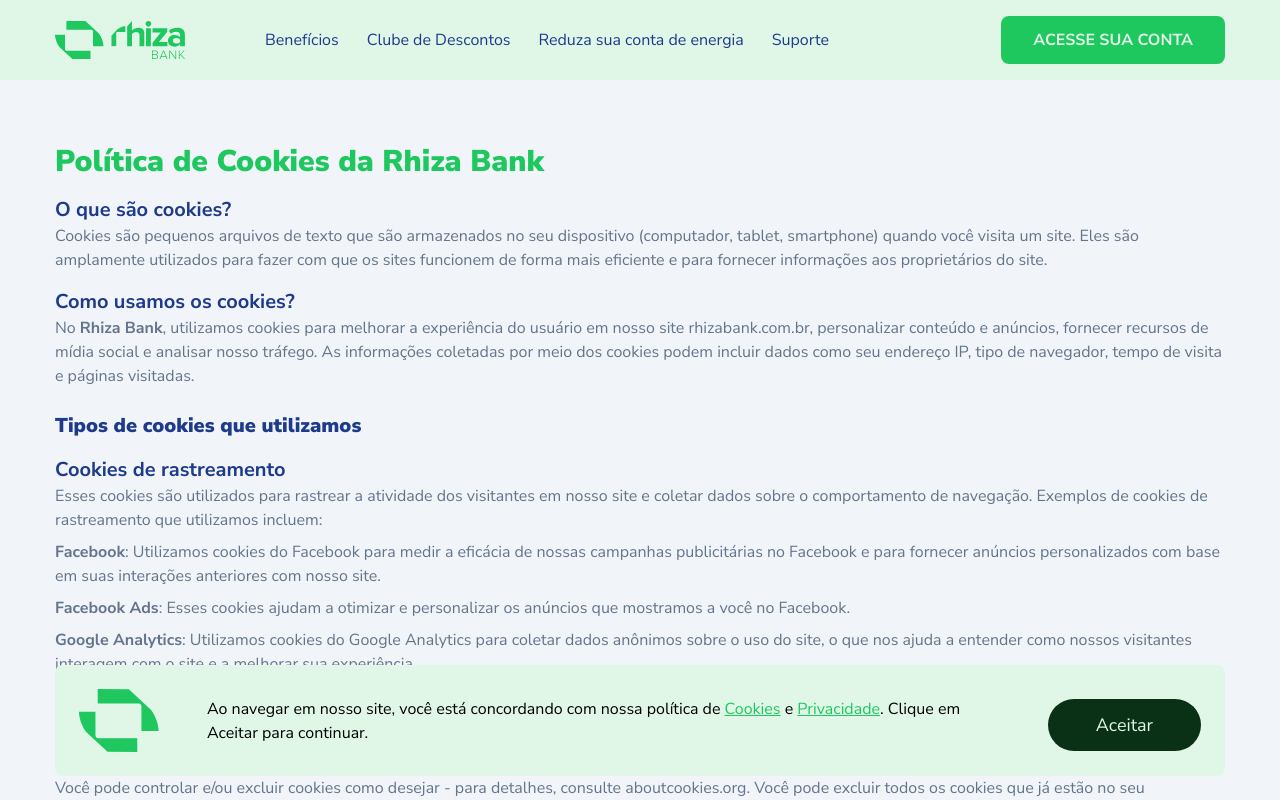
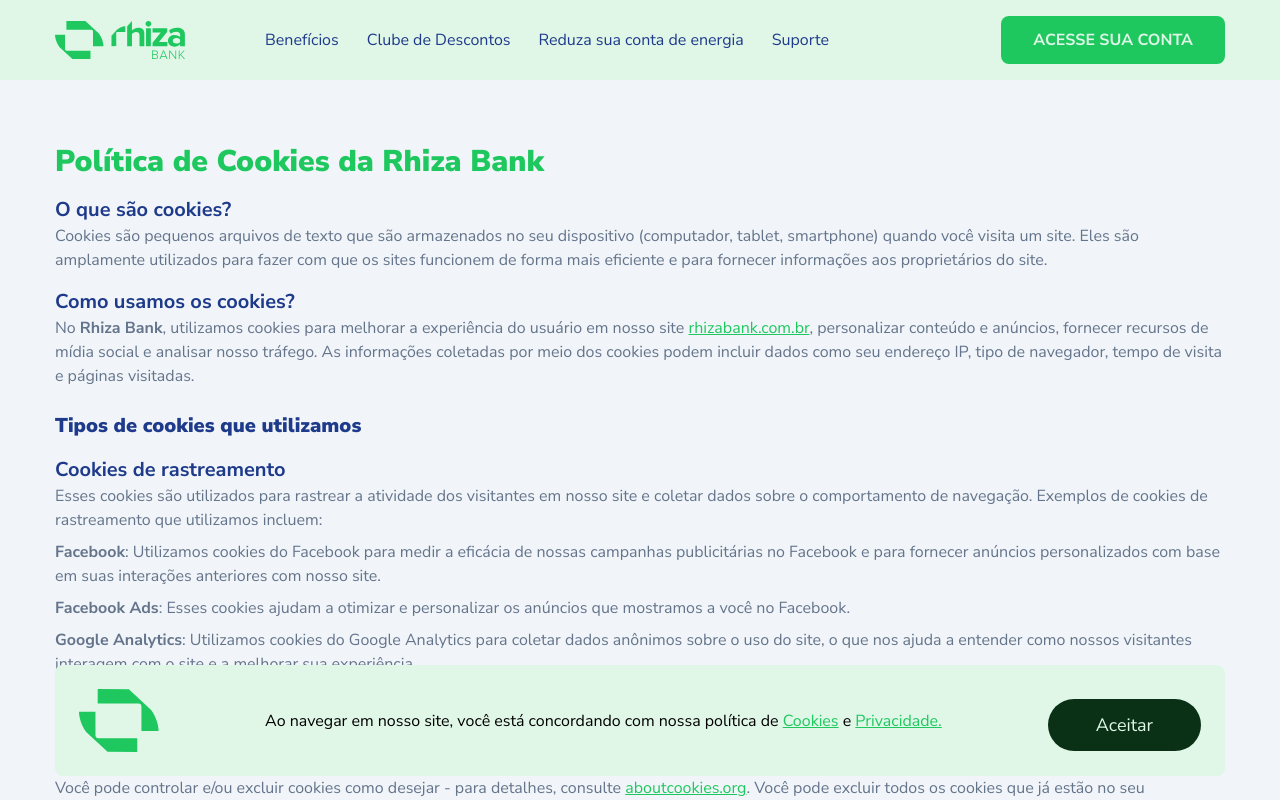
Before and after one commit to rafaverde/rhizaBank-lp, a Next.js app: page /cookies-policies in a window 1280 px wide. Shown: the top 800 px of the page. Built offline with nearby package versions, Linux system fonts and the light colour scheme.

Commit message:
Google Tag Manager consenting on consent banner.

```diff
--- a/src/app/cookies-policies/page.tsx
+++ b/src/app/cookies-policies/page.tsx
@@ -1,4 +1,5 @@
 import { Metadata } from "next";
+import Link from "next/link";
 
 export const metadata: Metadata = {
   title: "Política de Cookies",
@@ -29,11 +30,16 @@
         <p className="text-slate-500">
           No <strong>Rhiza Bank</strong>, utilizamos cookies para melhorar a
           experiência do usuário em nosso site{" "}
-          <a href="https://rhizabank.com.br">rhizabank.com.br</a>, personalizar
-          conteúdo e anúncios, fornecer recursos de mídia social e analisar
-          nosso tráfego. As informações coletadas por meio dos cookies podem
-          incluir dados como seu endereço IP, tipo de navegador, tempo de visita
-          e páginas visitadas.
+          <Link
+            className="cursor-pointer text-rhiza-green-500 underline hover:text-rhiza-green-900"
+            href="https://rhizabank.com.br"
+          >
+            rhizabank.com.br
+          </Link>
+          , personalizar conteúdo e anúncios, fornecer recursos de mídia social
+          e analisar nosso tráfego. As informações coletadas por meio dos
+          cookies podem incluir dados como seu endereço IP, tipo de navegador,
+          tempo de visita e páginas visitadas.
         </p>
 
         <h3 className="mt-6 text-xl font-extrabold text-rhiza-blue-500">
@@ -78,9 +84,16 @@
         </h3>
         <p className="text-slate-500">
           Você pode controlar e/ou excluir cookies como desejar - para detalhes,
-          consulte <a href="https://aboutcookies.org">aboutcookies.org</a>. Você
-          pode excluir todos os cookies que já estão no seu computador e pode
-          configurar a maioria dos navegadores para impedir que eles sejam
+          consulte{" "}
+          <Link
+            className="cursor-pointer text-rhiza-green-500 underline hover:text-rhiza-green-900"
+            href="https://aboutcookies.org"
+            target="_blank"
+          >
+            aboutcookies.org
+          </Link>
+          . Você pode excluir todos os cookies que já estão no seu computador e
+          pode configurar a maioria dos navegadores para impedir que eles sejam
           colocados. No entanto, se você fizer isso, talvez tenha que ajustar
           manualmente algumas preferências sempre que visitar um site e alguns
           serviços e funcionalidades poderão não funcionar.
@@ -101,9 +114,12 @@
           </li>
           <li>
             <strong>E-mail</strong>:{" "}
-            <a href="mailto:atendimento@rhizabank.com.br">
+            <Link
+              className="cursor-pointer text-rhiza-green-500 underline hover:text-rhiza-green-900"
+              href="mailto:atendimento@rhizabank.com.br"
+            >
               atendimento@rhizabank.com.br
-            </a>
+            </Link>
           </li>
         </ul>
 
--- a/src/app/layout.tsx
+++ b/src/app/layout.tsx
@@ -1,6 +1,5 @@
 import type { Metadata } from "next";
 
-// import { GoogleTagManager } from "@next/third-parties/google";
 import { Nunito_Sans } from "next/font/google";
 
 import { Header } from "@/components/header";
@@ -40,8 +39,6 @@
 }>) {
   return (
     <html lang="pt-br" className="scroll-smooth">
-      {/* <GoogleTagManager gtmId="GTM-KWXC54QN" /> */}
-
       <body className={`${nunitoSans.className} antialiased`}>
         <Header />
         {children}
--- a/src/components/consent-banner.tsx
+++ b/src/components/consent-banner.tsx
@@ -1,20 +1,45 @@
+"use client";
+
 import Image from "next/image";
 import rhizaIcon from "@/assets/rhiza-bank-icon-green.svg";
 import Link from "next/link";
+import { useEffect, useState } from "react";
+import { GoogleTagManager } from "@next/third-parties/google";
 
-interface ConsentBannerProps {
-  gtmId: string;
-  facebookPixel: string;
+export function ConsentBanner() {
+  const [isConsent, setIsConsent] = useState(false);
+  const [isVisible, setIsVisible] = useState(false);
+
+  useEffect(() => {
+    const consent = localStorage.getItem("@rhizabank:cookies-consent");
+
+    if (consent) {
+      setIsConsent(true);
+      return;
     }
 
-export function ConsentBanner() {
+    setIsVisible(true);
+  }, []);
+
+  function handleCookiesConsent() {
+    localStorage.setItem("@rhizabank:cookies-consent", "true");
+
+    setIsConsent(true);
+    setIsVisible(false);
+  }
   return (
-    <aside className="fixed bottom-0 w-full">
-      <div className="m-6 flex flex-col justify-start gap-6 rounded-lg bg-rhiza-green-100 p-6 lg:mx-auto lg:max-w-[1170px] lg:flex-row lg:items-center lg:gap-12">
+    <>
+      {isConsent && <GoogleTagManager gtmId="GTM-KWXC54QN" />}
+
+      <aside
+        className={`fixed bottom-0 w-full ${isVisible ? "translate-y-0" : "translate-y-[100%]"} transition-all duration-500 ease-in-out`}
+      >
+        <div className="m-6 flex flex-col justify-start gap-6 rounded-lg bg-rhiza-green-100 p-6 lg:mx-auto lg:max-w-[1170px] lg:flex-row lg:items-center lg:justify-between">
           <Image src={rhizaIcon} alt="" width={80} />
 
           <p>
-          Ao navegar em nosso site, você está concordando com nossa política de{" "}
+            Ao navegar em nosso site, você está concordando com nossa política
+            de{" "}
             <Link
               href="/cookies-policies"
               className="cursor-pointer text-rhiza-green-500 underline hover:text-rhiza-green-900"
@@ -26,14 +51,17 @@
               href="/privacy-policies"
               className="cursor-pointer text-rhiza-green-500 underline hover:text-rhiza-green-900"
             >
-            Privacidade
+              Privacidade.
             </Link>
-          . Clique em Aceitar para continuar.
           </p>
-        <button className="mt-2 inline cursor-pointer rounded-full bg-rhiza-green-900 px-12 py-3 text-lg text-rhiza-green-100 hover:bg-rhiza-green-500 hover:text-rhiza-green-900 lg:w-max">
+          <button
+            className="mt-2 inline cursor-pointer rounded-full bg-rhiza-green-900 px-12 py-3 text-lg text-rhiza-green-100 hover:bg-rhiza-green-500 hover:text-rhiza-green-900 lg:w-max"
+            onClick={handleCookiesConsent}
+          >
             Aceitar
           </button>
         </div>
       </aside>
+    </>
   );
 }
```
Lines whose indentation alone changed are shown as unchanged.
